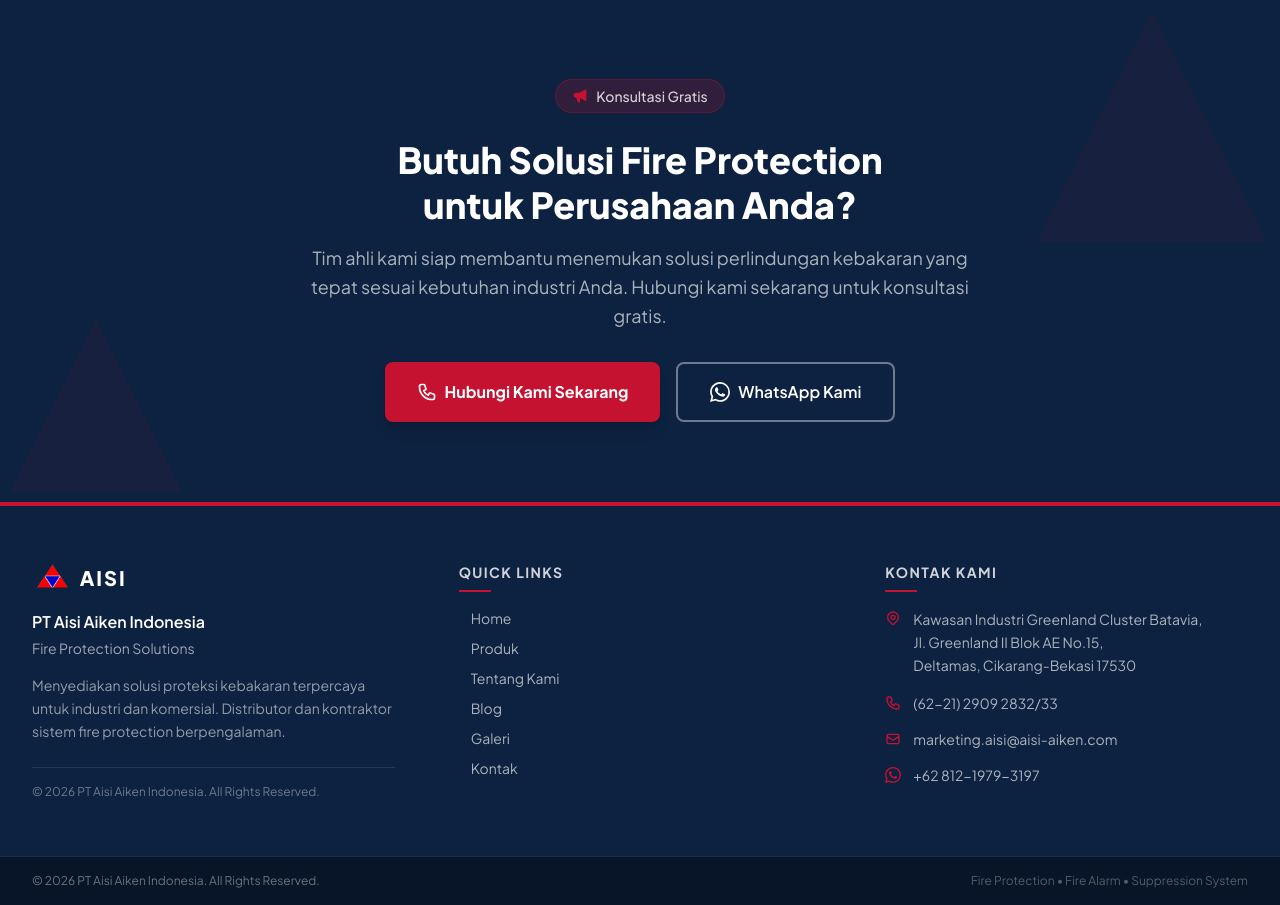
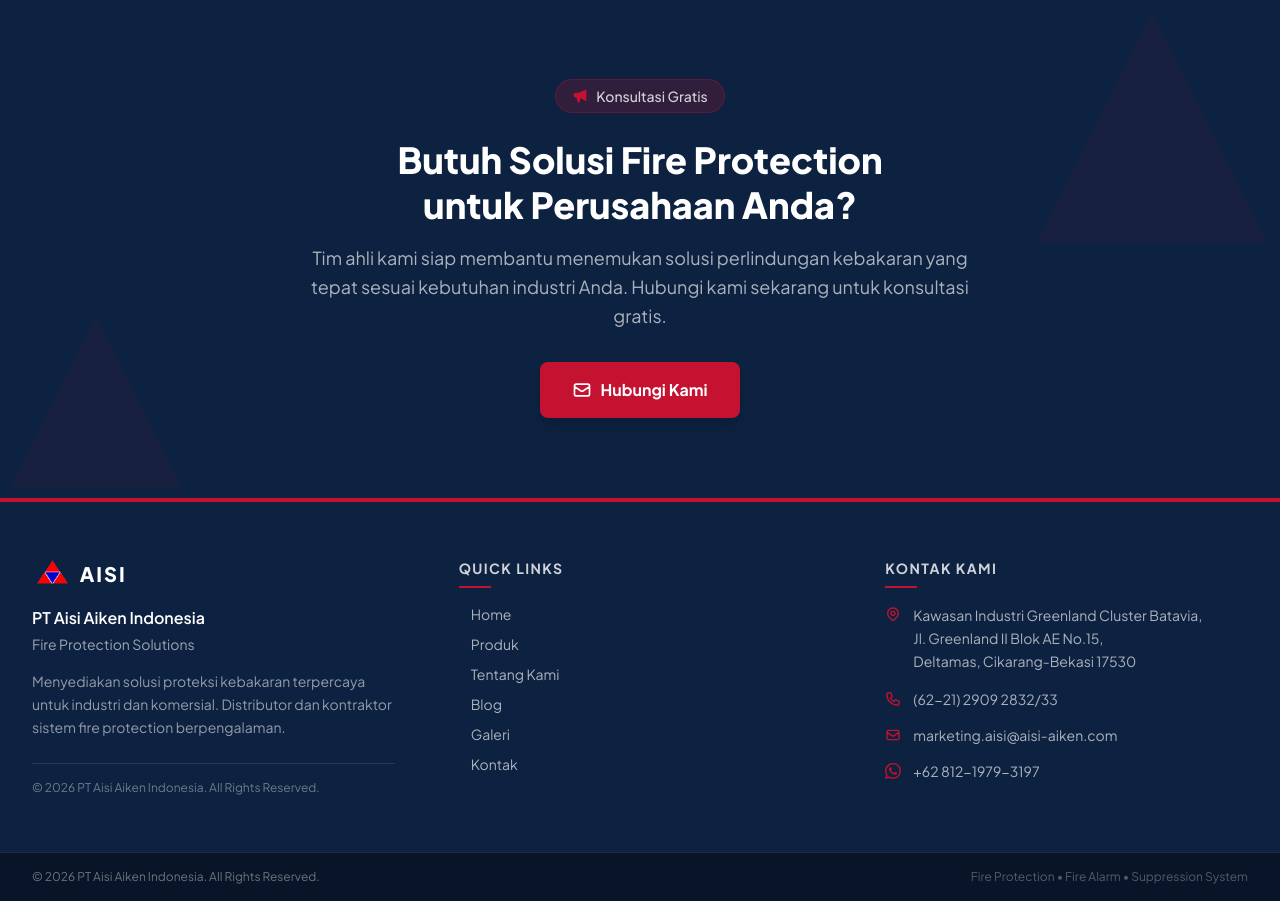
Before and after one commit to NatanaelAdrieChristiawan/WebCP_AISI_Adorable, a Laravel app: page / in a window 1280 px wide. Shown: the part 4260-5165 px from the top of the page. Run offline with Laravel 12, Linux system fonts and the light colour scheme; data comes from the database, SQL or seed files in the repository; style sheets or scripts are compiled from the project's sources.

Commit message:
style: update home page CTA by removing WhatsApp and using Contact Us button

```diff
--- a/resources/views/pages/home.blade.php
+++ b/resources/views/pages/home.blade.php
@@ -497,21 +497,14 @@
         <p class="text-white/65 text-lg mb-8 max-w-2xl mx-auto leading-relaxed">
             Tim ahli kami siap membantu menemukan solusi perlindungan kebakaran yang tepat sesuai kebutuhan industri Anda. Hubungi kami sekarang untuk konsultasi gratis.
         </p>
-        <div class="flex flex-wrap gap-4 justify-center">
+        <div class="flex justify-center">
             <a href="{{ route('contact.index') }}"
                class="inline-flex items-center gap-2 px-8 py-4 bg-accent hover:bg-accent-hover text-white font-bold rounded-lg transition-all duration-200 hover:-translate-y-0.5 shadow-lg hover:shadow-accent/30">
                 <svg class="w-5 h-5" fill="none" stroke="currentColor" viewBox="0 0 24 24">
                     <path stroke-linecap="round" stroke-linejoin="round" stroke-width="2"
-                          d="M3 5a2 2 0 012-2h3.28a1 1 0 01.948.684l1.498 4.493a1 1 0 01-.502 1.21l-2.257 1.13a11.042 11.042 0 005.516 5.516l1.13-2.257a1 1 0 011.21-.502l4.493 1.498a1 1 0 01.684.949V19a2 2 0 01-2 2h-1C9.716 21 3 14.284 3 6V5z"/>
+                          d="M3 8l7.89 5.26a2 2 0 002.22 0L21 8M5 19h14a2 2 0 002-2V7a2 2 0 00-2-2H5a2 2 0 00-2 2v10a2 2 0 002 2z"/>
                 </svg>
-                Hubungi Kami Sekarang
-            </a>
-            <a href="https://wa.me/6281219793197" target="_blank" rel="noopener noreferrer"
-               class="inline-flex items-center gap-2 px-8 py-4 border-2 border-white/40 hover:border-white text-white font-semibold rounded-lg transition-all duration-200 hover:bg-white/10 hover:-translate-y-0.5">
-                <svg class="w-5 h-5" fill="currentColor" viewBox="0 0 24 24">
-                    <path d="M17.472 14.382c-.297-.149-1.758-.867-2.03-.967-.273-.099-.471-.148-.67.15-.197.297-.767.966-.94 1.164-.173.199-.347.223-.644.075-.297-.15-1.255-.463-2.39-1.475-.883-.788-1.48-1.761-1.653-2.059-.173-.297-.018-.458.13-.606.134-.133.298-.347.446-.52.149-.174.198-.298.298-.497.099-.198.05-.371-.025-.52-.075-.149-.669-1.612-.916-2.207-.242-.579-.487-.5-.669-.51-.173-.008-.371-.01-.57-.01-.198 0-.52.074-.792.372-.272.297-1.04 1.016-1.04 2.479 0 1.462 1.065 2.875 1.213 3.074.149.198 2.096 3.2 5.077 4.487.709.306 1.262.489 1.694.625.712.227 1.36.195 1.871.118.571-.085 1.758-.719 2.006-1.413.248-.694.248-1.289.173-1.413-.074-.124-.272-.198-.57-.347m-5.421 7.403h-.004a9.87 9.87 0 01-5.031-1.378l-.361-.214-3.741.982.998-3.648-.235-.374a9.86 9.86 0 01-1.51-5.26c.001-5.45 4.436-9.884 9.888-9.884 2.64 0 5.122 1.03 6.988 2.898a9.825 9.825 0 012.893 6.994c-.003 5.45-4.437 9.884-9.885 9.884m8.413-18.297A11.815 11.815 0 0012.05 0C5.495 0 .16 5.335.157 11.892c0 2.096.547 4.142 1.588 5.945L.057 24l6.305-1.654a11.882 11.882 0 005.683 1.448h.005c6.554 0 11.89-5.335 11.893-11.893a11.821 11.821 0 00-3.48-8.413z"/>
-                </svg>
-                WhatsApp Kami
+                Hubungi Kami
             </a>
         </div>
     </div>
```
